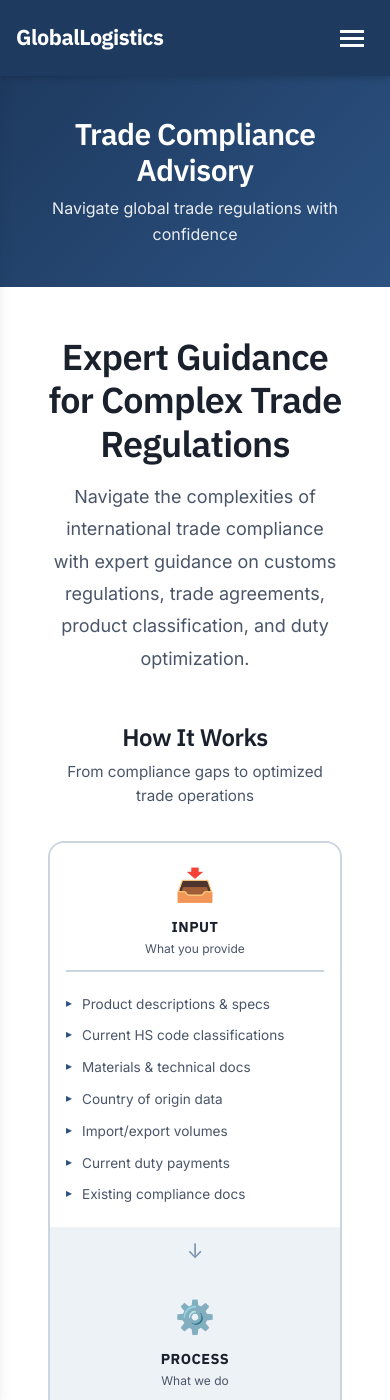
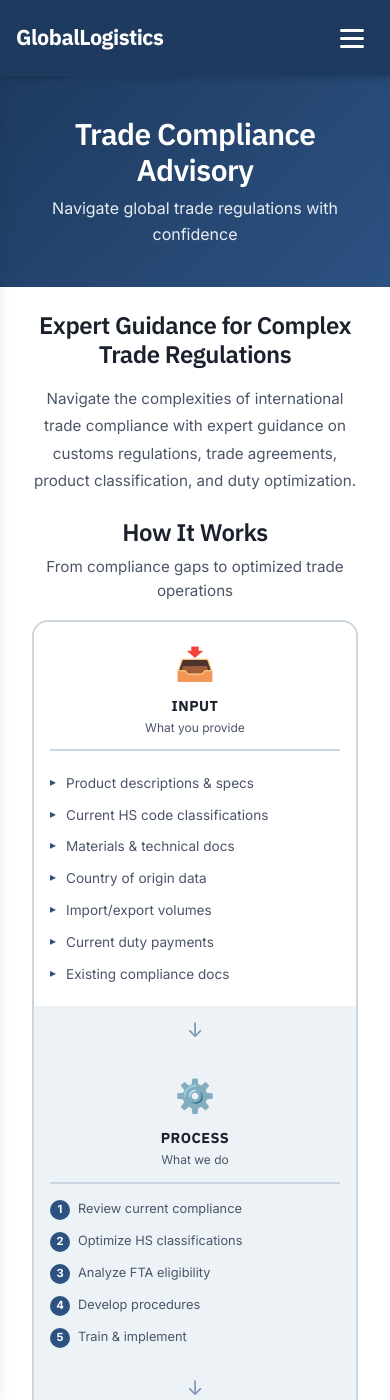
Before and after one commit to fisherhk/logistics-consultancy, a Jekyll site: the page built from pages/trade-compliance.html, in a window 390 px wide and 1400 px high. Built offline with Jekyll 4.4.1, drawn with Linux system fonts in a browser that asks for light colours.

Commit message:
Fix mobile hamburger menu and reduce product page whitespace
- Fix hamburger icon visibility on mobile by ensuring proper display flex
- Add order properties for mobile nav layout (logo: 1, toggle: 2, menu: 3)
- Reduce mobile whitespace for product flow, geographies, and case studies
- Add border-radius to hamburger lines for better appearance

Co-Authored-By: Claude Opus 4.5 <noreply@anthropic.com>

```diff
--- a/css/styles.css
+++ b/css/styles.css
@@ -199,13 +199,22 @@ header {
     margin-left: 0.25rem;
 }
 
-/* Hide mobile menu checkbox and toggle on desktop */
+/* Hide mobile menu checkbox (always hidden, controlled via label) */
 .mobile-menu-checkbox {
     display: none;
 }
 
+/* Hide mobile menu toggle on desktop */
 .mobile-menu-toggle {
     display: none;
+    flex-direction: column;
+    justify-content: center;
+    align-items: center;
+    width: 44px;
+    height: 44px;
+    cursor: pointer;
+    z-index: 1001;
+    position: relative;
 }
 
 .dropdown-menu {
@@ -1347,6 +1356,12 @@ footer {
     /* Mobile Navigation */
     .navbar .container {
         flex-wrap: wrap;
+        position: relative;
+    }
+
+    .logo {
+        order: 1;
+        flex: 1;
     }
 
     .nav-menu {
@@ -1364,6 +1379,7 @@ footer {
         overflow-y: auto;
         box-shadow: var(--shadow-lg);
         z-index: 999;
+        order: 3;
     }
 
     /* CSS-only mobile menu toggle */
@@ -1451,19 +1467,10 @@ footer {
         content: ' ▴';
     }
 
-    /* Mobile Menu Toggle Button - CSS Only */
+    /* Mobile Menu Toggle Button - Show on mobile */
     .mobile-menu-toggle {
         display: flex;
-        align-items: center;
-        justify-content: center;
-        background: none;
-        border: none;
-        cursor: pointer;
-        padding: 0.5rem;
-        margin-left: auto;
-        width: 44px;
-        height: 44px;
-        z-index: 1001;
+        order: 2;
     }
 
     .hamburger-icon {
@@ -1473,6 +1480,7 @@ footer {
         background-color: #ffffff;
         transition: background-color 0.2s;
         display: block;
+        border-radius: 2px;
     }
 
     .hamburger-icon::before,
@@ -1484,14 +1492,15 @@ footer {
         height: 3px;
         background-color: #ffffff;
         transition: transform 0.3s, top 0.3s;
+        border-radius: 2px;
     }
 
     .hamburger-icon::before {
-        top: -7px;
+        top: -8px;
     }
 
     .hamburger-icon::after {
-        top: 7px;
+        top: 8px;
     }
 
     /* Transform to X when checked */
@@ -2446,6 +2455,89 @@ footer {
         padding: 0.5rem;
         font-size: 1.25rem;
     }
+
+    /* Reduce whitespace on product page sections for mobile */
+    .product-flow {
+        margin-bottom: 1.5rem;
+    }
+
+    .product-flow-header {
+        margin-bottom: 1rem;
+    }
+
+    .product-geographies {
+        margin-bottom: 1.5rem;
+        padding: 1.25rem;
+    }
+
+    .product-geographies h2 {
+        font-size: 1.25rem;
+        margin-bottom: 1rem;
+    }
+
+    .geographies-list {
+        gap: 0.75rem;
+    }
+
+    .geography-badge {
+        padding: 0.5rem 1rem;
+        font-size: 0.85rem;
+    }
+
+    .product-case-studies {
+        margin-bottom: 1.5rem;
+    }
+
+    .product-case-studies h2 {
+        font-size: 1.25rem;
+        margin-bottom: 1rem;
+    }
+
+    .case-studies-grid {
+        gap: 1rem;
+    }
+
+    .case-study-card {
+        padding: 1.25rem;
+    }
+
+    .case-study-card h4 {
+        font-size: 1rem;
+    }
+
+    .case-study-card p {
+        font-size: 0.85rem;
+    }
+
+    .case-study-metrics {
+        gap: 1rem;
+        margin-top: 1rem;
+        padding-top: 1rem;
+    }
+
+    .metric-value {
+        font-size: 1.25rem;
+    }
+
+    .metric-label {
+        font-size: 0.75rem;
+    }
+
+    .product-content {
+        padding: 1.5rem 1rem;
+    }
+
+    .product-intro {
+        margin-bottom: 1.5rem;
+    }
+
+    .product-intro h2 {
+        font-size: 1.5rem;
+    }
+
+    .product-intro p {
+        font-size: 0.95rem;
+    }
 }
 
 /* ===================================
```
